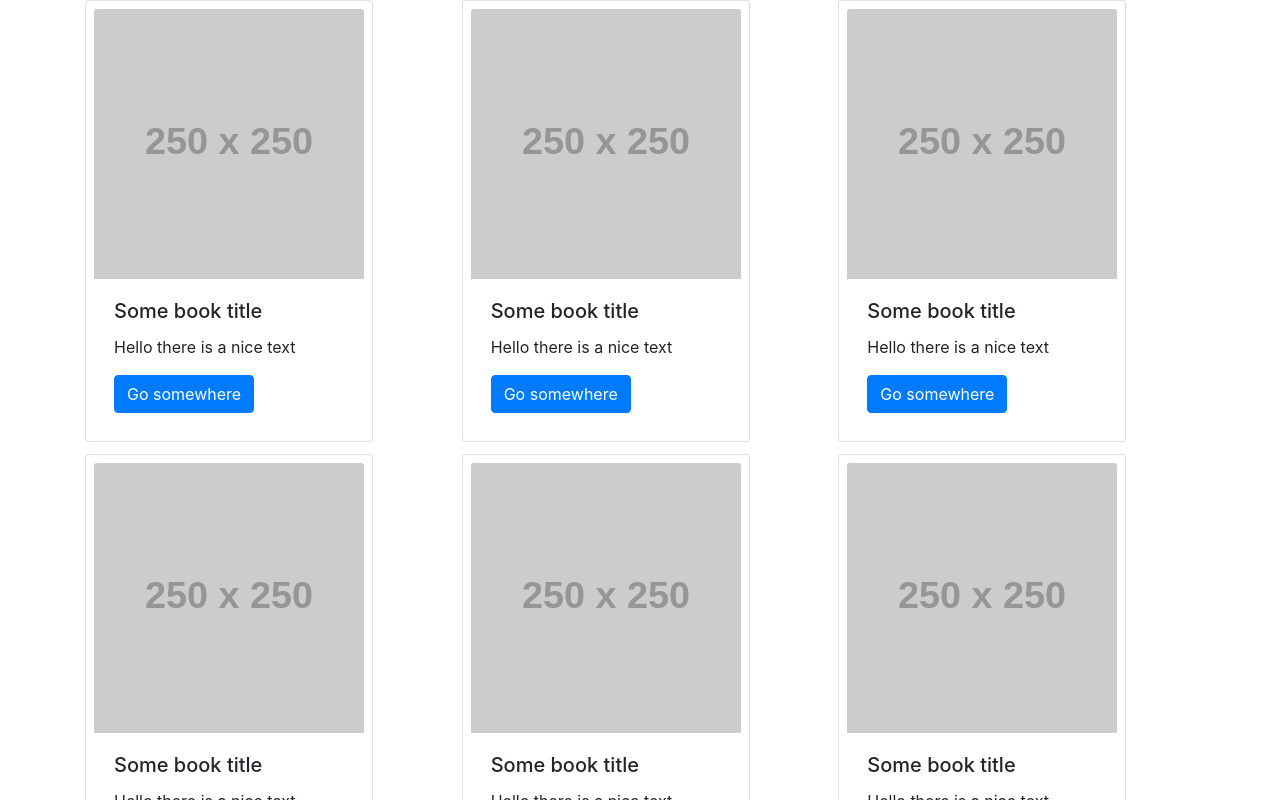
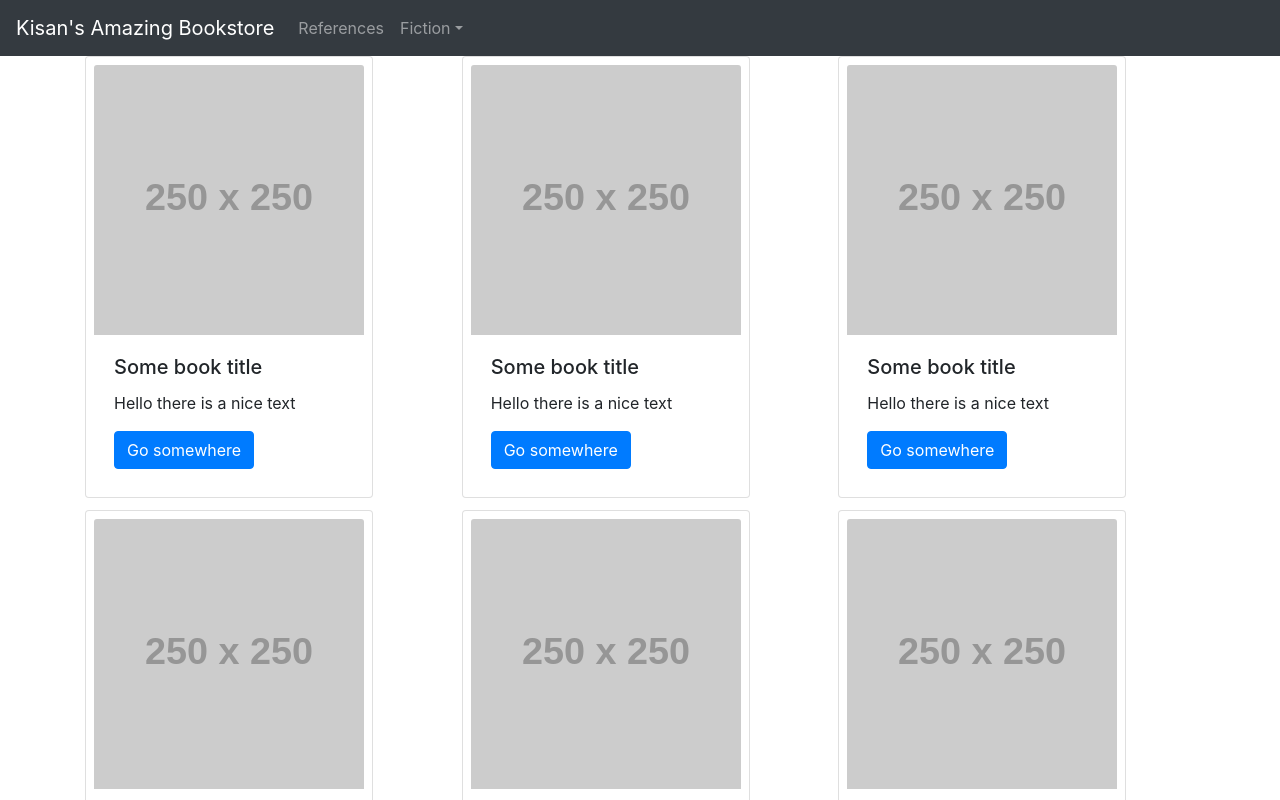
Before and after one commit to nasikshafeek/bookstore-react, a React (Create React App) app: page / in a window 1280 px wide. Shown: the top 800 px of the page. Built offline with nearby package versions, Linux system fonts and the light colour scheme.

Commit message:
Headers using bootstrap

```diff
--- a/src/App.tsx
+++ b/src/App.tsx
@@ -2,10 +2,13 @@
 import './App.css';
 import Book from "./components/Book/Book";
 import { Container, Row, CardGroup, CardDeck, CardColumns } from "react-bootstrap";
+import Header from './components/Header/Header';
 
 function App() {
   let description = "Hello there is a nice text"
   return (
+    <div>
+      <Header></Header>
       <Container fluid="lg">
         <CardColumns>
           <Book description={description}></Book>
@@ -18,6 +21,7 @@
           <Book description={description}></Book>
         </CardColumns>
       </Container>
+    </div>
   );
 }
 
--- /dev/null
+++ b/src/components/Header/Header.tsx
@@ -0,0 +1,24 @@
+import React from 'react';
+import { Nav, Navbar, NavDropdown } from "react-bootstrap";
+
+function Header() {
+return  (<Navbar collapseOnSelect sticky="top" expand="lg" bg="dark" variant="dark">
+  <Navbar.Brand href="#">Kisan's Amazing Bookstore</Navbar.Brand>
+  <Navbar.Toggle aria-controls="responsive-navbar-nav" />
+  <Navbar.Collapse id="responsive-navbar-nav">
+    <Nav className="mr-auto">
+      <Nav.Link href="#references">References</Nav.Link>
+      <NavDropdown title="Fiction" id="collasible-nav-dropdown">
+        <NavDropdown.Item href="#fiction/action">Action</NavDropdown.Item>
+        <NavDropdown.Item href="#fiction/fantasy">Fantasy</NavDropdown.Item>
+        <NavDropdown.Item href="#fiction/romantic">Romantic</NavDropdown.Item>
+        <NavDropdown.Divider />
+        <NavDropdown.Item href="#fiction/all">All</NavDropdown.Item>
+      </NavDropdown>
+    </Nav>
+  </Navbar.Collapse>
+</Navbar>
+    );
+}
+
+export default Header;
```
Lines whose indentation alone changed are shown as unchanged.
